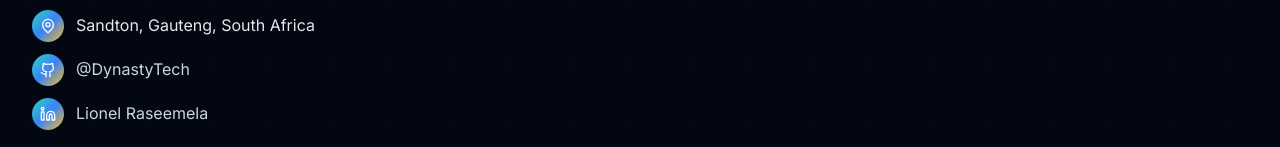
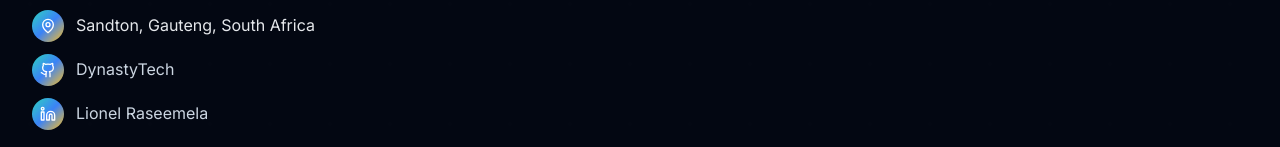
Before and after one commit to DynastyTech/business, a React (Create React App) app in the folder client/: page /projects in a window 1280 px wide. Shown: the part 2451-2598 px from the top of the page. Built offline with nearby package versions, Linux system fonts and the light colour scheme.

Commit message:
rectified github link handler

```diff
--- a/client/src/components/Footer.js
+++ b/client/src/components/Footer.js
@@ -72,7 +72,7 @@ const Footer = () => {
       { icon: Mail, text: 'lraseemela@gmail.com', href: 'mailto:lraseemela@gmail.com' },
       { icon: Phone, text: '+27 72 900 3705', href: 'tel:+27729003705' },
       { icon: MapPin, text: 'Sandton, Gauteng, South Africa', href: null },
-      { icon: Github, text: '@DynastyTech', href: 'https://github.com/DynastyTech' },
+      { icon: Github, text: 'DynastyTech', href: 'https://github.com/DynastyTech' },
       { icon: Linkedin, text: 'Lionel Raseemela', href: 'https://www.linkedin.com/in/lionel-raseemela-46090ab9/' }
     ]
   };
```
